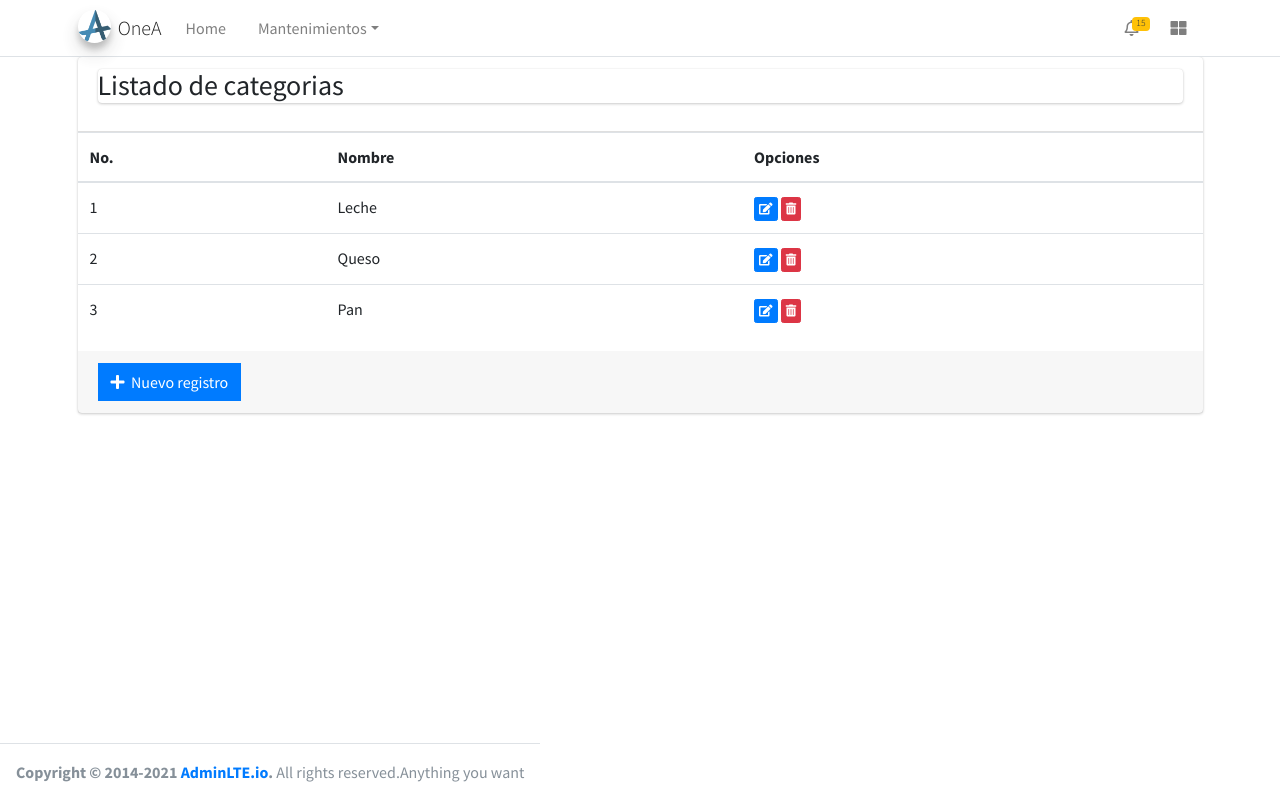
After one commit to SantiagoRG9/Django, a Django app: page /erp/ in a window 1280 px wide. The commit adds this page. Run offline with Django 4.2, Linux system fonts and the light colour scheme; data comes from the database, SQL or seed files in the repository; some libraries are stand-ins or nearby versions.

Commit message:
Se desarrollo bloque y se trabajo un miniCRUD

```diff
--- a/TiendaOnline/TiendaOnline/urls.py
+++ b/TiendaOnline/TiendaOnline/urls.py
@@ -15,10 +15,9 @@ Including another URLconf
 """
 from django.contrib import admin
 from django.urls import path
-from gestionpedidos.views import myfirstview, mysecondview
+from gestionpedidos.views.category.views import category_list
 
 urlpatterns = [
     path('admin/', admin.site.urls),
-    path('uno/', myfirstview, name='vista'),
-    path('dos/', mysecondview, name='vista1'),
+    path('erp/', category_list),
 ]
--- /dev/null
+++ b/TiendaOnline/gestionpedidos/templates/category/list.html
@@ -0,0 +1,22 @@
+{% extends 'list.html' %}
+
+{% block columns %}
+    <tr>
+        <th scope="col">No.</th>
+        <th scope="col">Nombre</th>
+        <th scope="col">Opciones</th>
+    </tr>
+{% endblock %}
+
+{% block rows %}
+    {% for c in categories %}
+    <tr>
+        <td>{{c.id}}</td>
+        <td>{{c.names}}</td>
+        <td>
+            <button type="button" class="btn btn-primary btn-xs"><i class="fas fa-edit"></i></button>
+            <button type="button" class="btn btn-danger btn-xs"><i class="fas fa-trash-alt"></i></button>
+        </td>
+    </tr>
+    {% endfor %}
+{% endblock %}
--- /dev/null
+++ b/TiendaOnline/gestionpedidos/views/category/views.py
@@ -0,0 +1,11 @@
+from django.shortcuts import render
+
+from gestionpedidos.models import Category
+
+
+def category_list(request):
+    data = {
+        'title' : 'Listado de categorias',
+        'categories' : Category.objects.all()
+    }
+    return render(request, 'category/list.html', data)
--- /dev/null
+++ b/TiendaOnline/templates/body.html
@@ -0,0 +1,25 @@
+{% extends 'home.html' %}
+
+{% block body %}
+    <body class="hold-transition layout-top-nav">
+        <div class="wrapper">
+
+        {% include './header.html' %}
+
+        <!-- Content Wrapper. Contains page content -->
+            <div class="container">
+
+                {% block content %}
+                {% endblock %}
+
+            </div>
+        <!-- Control Sidebar -->
+        <!-- <aside class="control-sidebar control-sidebar-dark"> -->
+            <!-- Control sidebar content goes here -->
+        <!-- </aside> -->
+        <!-- /.control-sidebar -->
+        <!-- Main Footer -->
+        {% include './footer.html' %}
+        </div>
+    </body>
+{% endblock %}
--- a/TiendaOnline/templates/footer.html
+++ b/TiendaOnline/templates/footer.html
@@ -1,10 +1,10 @@
 {% load static %}
 
-<footer class="main-footer">
+<footer class="main-footer" style="position: fixed; bottom: 0;">
     <!-- To the right -->
     <div class="float-right d-none d-sm-inline">
       Anything you want
     </div>
     <!-- Default to the left -->
     <strong>Copyright &copy; 2014-2021 <a href="https://adminlte.io">AdminLTE.io</a>.</strong> All rights reserved.
-  </footer>
+</footer>
--- a/TiendaOnline/templates/header.html
+++ b/TiendaOnline/templates/header.html
@@ -4,8 +4,8 @@
  <nav class="main-header navbar navbar-expand-md navbar-light navbar-white">
     <div class="container">
       <a href="../../index3.html" class="navbar-brand">
-        <img src="{% static '../static/lib/adminlte-3.1.0/img/AdminLTELogo.png' %}" alt="AdminLTE Logo" class="brand-image img-circle elevation-3" style="opacity: .8">
-        <span class="brand-text font-weight-light">AdminLTE 3</span>
+        <img src="{% static '/img/anarquia.ico' %}" alt="AdminLTE Logo" class="brand-image img-circle elevation-3" style="opacity: .8">
+        <span class="brand-text font-weight-light">OneA</span>
       </a>
 
       <button class="navbar-toggler order-1" type="button" data-toggle="collapse" data-target="#navbarCollapse" aria-controls="navbarCollapse" aria-expanded="false" aria-label="Toggle navigation">
@@ -18,11 +18,8 @@
           <li class="nav-item">
             <a href="index3.html" class="nav-link">Home</a>
           </li>
-          <li class="nav-item">
-            <a href="#" class="nav-link">Contact</a>
-          </li>
           <li class="nav-item dropdown">
-            <a id="dropdownSubMenu1" href="#" data-toggle="dropdown" aria-haspopup="true" aria-expanded="false" class="nav-link dropdown-toggle">Dropdown</a>
+            <a id="dropdownSubMenu1" href="#" data-toggle="dropdown" aria-haspopup="true" aria-expanded="false" class="nav-link dropdown-toggle">Mantenimientos</a>
             <ul aria-labelledby="dropdownSubMenu1" class="dropdown-menu border-0 shadow">
               <li><a href="#" class="dropdown-item">Some action </a></li>
               <li><a href="#" class="dropdown-item">Some other action</a></li>
@@ -57,7 +54,7 @@
         </ul>
 
         <!-- SEARCH FORM -->
-        <form class="form-inline ml-0 ml-md-3">
+        <!-- <form class="form-inline ml-0 ml-md-3">
           <div class="input-group input-group-sm">
             <input class="form-control form-control-navbar" type="search" placeholder="Search" aria-label="Search">
             <div class="input-group-append">
@@ -67,20 +64,22 @@
             </div>
           </div>
         </form>
-      </div>
+      </div> -->
 
       <!-- Right navbar links -->
       <ul class="order-1 order-md-3 navbar-nav navbar-no-expand ml-auto">
         <!-- Messages Dropdown Menu -->
-        <li class="nav-item dropdown">
+        <!-- <li class="nav-item dropdown">
           <a class="nav-link" data-toggle="dropdown" href="#">
             <i class="fas fa-comments"></i>
             <span class="badge badge-danger navbar-badge">3</span>
           </a>
           <div class="dropdown-menu dropdown-menu-lg dropdown-menu-right">
-            <a href="#" class="dropdown-item">
+            <a href="#" class="dropdown-item"> -->
+
               <!-- Message Start -->
-              <div class="media">
+
+              <!-- <div class="media">
                 <img src=" {% static 'lib/adminlte-3.1.0/img/user1-128x128.jpg' %}" alt="User Avatar" class="img-size-50 mr-3 img-circle">
                 <div class="media-body">
                   <h3 class="dropdown-item-title">
@@ -90,13 +89,15 @@
                   <p class="text-sm">Call me whenever you can...</p>
                   <p class="text-sm text-muted"><i class="far fa-clock mr-1"></i> 4 Hours Ago</p>
                 </div>
-              </div>
+              </div> -->
+
               <!-- Message End -->
-            </a>
+
+            <!-- </a>
             <div class="dropdown-divider"></div>
-            <a href="#" class="dropdown-item">
+            <a href="#" class="dropdown-item"> -->
               <!-- Message Start -->
-              <div class="media">
+              <!-- <div class="media">
                 <img src="{% static 'lib/adminlte-3.1.0/img/user1-128x128.jpg' %}" alt="User Avatar" class="img-size-50 img-circle mr-3">
                 <div class="media-body">
                   <h3 class="dropdown-item-title">
@@ -106,13 +107,17 @@
                   <p class="text-sm">I got your message bro</p>
                   <p class="text-sm text-muted"><i class="far fa-clock mr-1"></i> 4 Hours Ago</p>
                 </div>
-              </div>
+              </div> -->
+
               <!-- Message End -->
-            </a>
+
+            <!-- </a>
             <div class="dropdown-divider"></div>
-            <a href="#" class="dropdown-item">
+            <a href="#" class="dropdown-item"> -->
+
               <!-- Message Start -->
-              <div class="media">
+
+              <!-- <div class="media">
                 <img src="{% static 'lib/adminlte-3.1.0/img/user1-128x128.jpg' %}" alt="User Avatar" class="img-size-50 img-circle mr-3">
                 <div class="media-body">
                   <h3 class="dropdown-item-title">
@@ -122,13 +127,16 @@
                   <p class="text-sm">The subject goes here</p>
                   <p class="text-sm text-muted"><i class="far fa-clock mr-1"></i> 4 Hours Ago</p>
                 </div>
-              </div>
+              </div> -->
+
               <!-- Message End -->
-            </a>
+
+            <!-- </a>
             <div class="dropdown-divider"></div>
             <a href="#" class="dropdown-item dropdown-footer">See All Messages</a>
           </div>
-        </li>
+        </li> -->
+
         <!-- Notifications Dropdown Menu -->
         <li class="nav-item dropdown">
           <a class="nav-link" data-toggle="dropdown" href="#">
--- a/TiendaOnline/templates/home.html
+++ b/TiendaOnline/templates/home.html
@@ -1,4 +1,5 @@
 {% load static %}
+
 <!DOCTYPE html>
 <!--
 This is a starter template page. Use this page to start your new project from
@@ -8,7 +9,7 @@ scratch. This page gets rid of all links and provides the needed markup only.
 <head>
   <meta charset="utf-8">
   <meta name="viewport" content="width=device-width, initial-scale=1">
-  <title>AdminLTE 3 | Top Navigation</title>
+  <title>OneA | Navigation</title>
 
   <!-- Google Font: Source Sans Pro -->
   <link rel="stylesheet" href="https://fonts.googleapis.com/css?family=Source+Sans+Pro:300,400,400i,700&display=fallback">
@@ -17,29 +18,9 @@ scratch. This page gets rid of all links and provides the needed markup only.
   <!-- Theme style -->
   <link rel="stylesheet" href=" {% static '../static/lib/adminlte-3.1.0/css/adminlte.min.css' %} ">
 </head>
-<body class="hold-transition layout-top-nav">
-<div class="wrapper">
 
- {% include './header.html' %}
-
-  <!-- Content Wrapper. Contains page content -->
-  <div class="content-wrapper">
-
-  </div>
-  <!-- /.content-wrapper -->
-
-  <!-- Control Sidebar -->
-  <aside class="control-sidebar control-sidebar-dark">
-    <!-- Control sidebar content goes here -->
-  </aside>
-  <!-- /.control-sidebar -->
-
-  <!-- Main Footer -->
-{% include './footer.html' %}
-</div>
-<!-- ./wrapper -->
-
-<!-- REQUIRED SCRIPTS -->
+  {% block body %}
+  {% endblock %}
 
    <!-- jQuery -->
    <script src="{% static 'lib/adminlte-3.1.0/plugins/jquery/jquery.min.js' %}"></script>
@@ -48,6 +29,5 @@ scratch. This page gets rid of all links and provides the needed markup only.
    <!-- AdminLTE App -->
    <script src="{% static 'lib/adminlte-3.1.0/js/adminlte.min.js' %}"></script>
    <!-- AdminLTE for demo purposes -->
-<script src="{% static '../static/lib/adminlte-3.1.0/js/demo.js' %}"></script>
-</body>
+   <script src="{% static 'lib/adminlte-3.1.0/js/demo.js' %}"></script>
 </html>
--- a/TiendaOnline/templates/index.html
+++ b/TiendaOnline/templates/index.html
@@ -1,5 +1,6 @@
-{% extends 'home.html' %}
+{% extends 'body.html' %}
 
 {% block content %}
+
 <p>Hola</p>
-{% endblock%}
+{% endblock %}
--- /dev/null
+++ b/TiendaOnline/templates/list.html
@@ -0,0 +1,29 @@
+{% extends 'body.html' %}
+
+{% block content %}
+<div class="card card-default">
+    <div class="card-header">
+        <h3 class="card title">
+            {% comment %} <i class="fas fa-search"></i> {% endcomment %}
+            <span>{{title}}</span>
+        </h3>
+    </div>
+    <table class="table">
+        <thead>
+            {% block columns %}
+            {% endblock columns %}
+        </thead>
+        <tbody>
+            {% block rows %}
+            {% endblock rows %}
+        </tbody>
+      </table>
+    <div>
+    <div class="card-footer">
+        <button class="btn btn-primary btn-flat">
+            <i class="fas fa-plus"></i>&nbsp; Nuevo registro
+        </button>
+    </div>
+    </div>
+</div>
+{% endblock %}
```
Also changed, not shown: TiendaOnline/gestionpedidos/views.py (deleted, +0 -21 lines), TiendaOnline/templates/index2.html (deleted, +0 -11 lines), TiendaOnline/static/img/anarquia.ico (added). Lines whose indentation alone changed are shown as unchanged.
